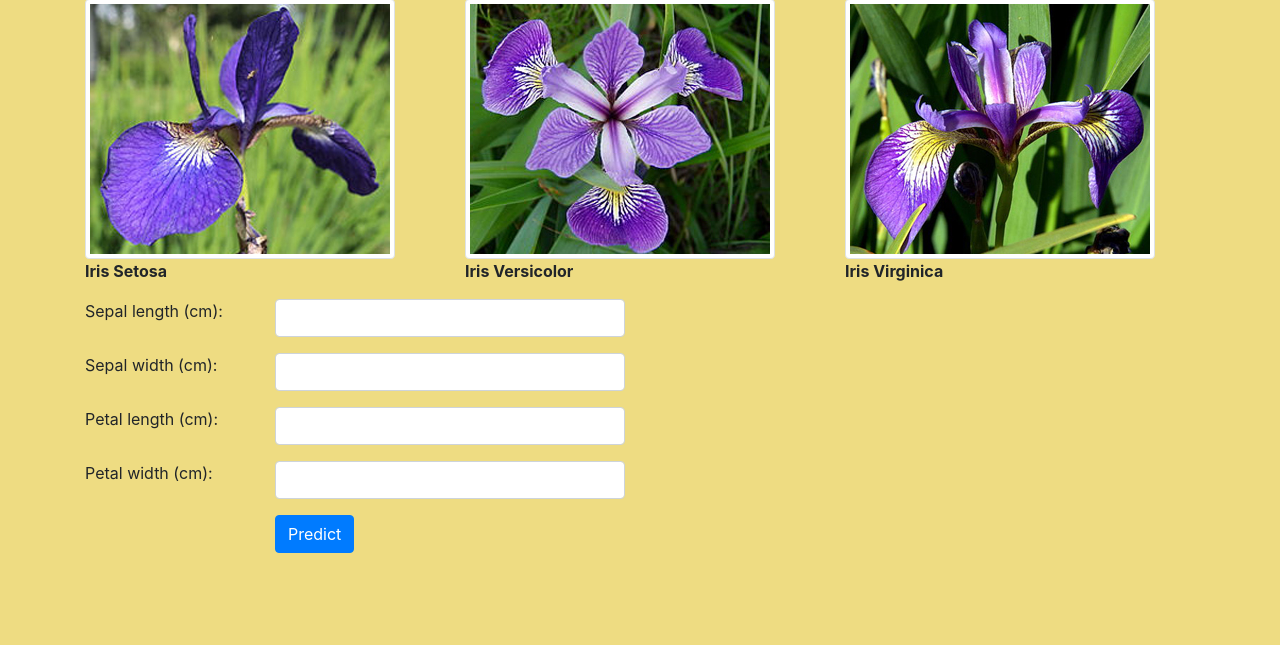
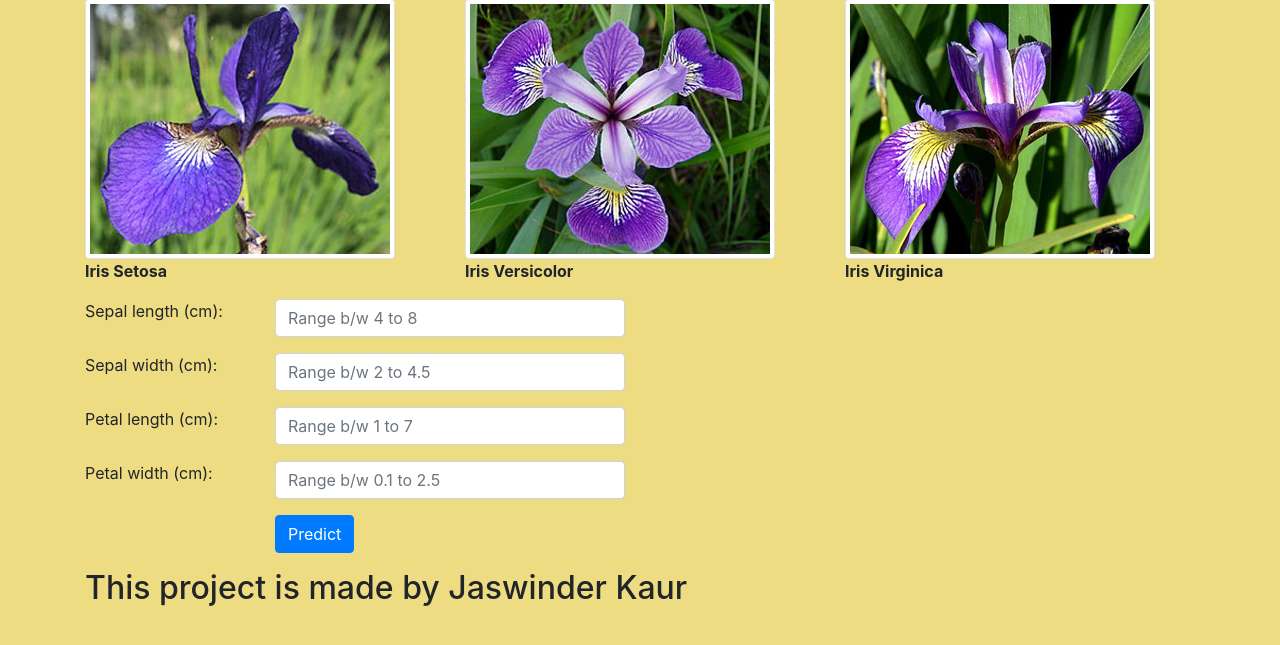
Before and after one commit to jk7814322/PredictIrisFlowerSpecies, a Flask app: page / in a window 1280 px wide. Shown: the part 87-732 px from the top of the page. Run offline with Flask 2, Linux system fonts and the light colour scheme; some libraries are stand-ins or nearby versions.

Commit message:
Update home.html

```diff
--- a/templates/home.html
+++ b/templates/home.html
@@ -41,28 +41,28 @@
             <div class="form-group row">
               <label class="control-label col-sm-2" for="sepal_length">Sepal length (cm):</label>
               <div class="col-sm-4">
-                <input type="text" class="form-control" id="sepal_length" name="sepal_length">
+                <input type="text" class="form-control" id="sepal_length" name="sepal_length" placeholder="Range b/w 4 to 8">
               </div>
             </div>
 
             <div class="form-group row">
               <label class="control-label col-sm-2" for="sepal_width">Sepal width (cm):</label>
               <div class="col-sm-4">
-                <input type="text" class="form-control" id="sepal_width" name="sepal_width">
+                <input type="text" class="form-control" id="sepal_width" name="sepal_width" placeholder="Range b/w 2 to 4.5">
               </div>
             </div>
 
             <div class="form-group row">
               <label class="control-label col-sm-2" for="petal_length">Petal length (cm):</label>
               <div class="col-sm-4">
-                <input type="text" class="form-control" id="petal_length" name="petal_length">
+                <input type="text" class="form-control" id="petal_length" name="petal_length" placeholder="Range b/w 1 to 7">
               </div>
             </div>
 
             <div class="form-group row">
               <label class="control-label col-sm-2" for="petal_width">Petal width (cm):</label>
               <div class="col-sm-4">
-                <input type="text" class="form-control" id="petal_width" name="petal_width">
+                <input type="text" class="form-control" id="petal_width" name="petal_width" placeholder="Range b/w 0.1 to 2.5">
               </div>
             </div>
 
@@ -74,7 +74,7 @@
             </div>
           </form>
         <!-- Ends form section -->
-
+        <H2>This project is made by Jaswinder Kaur</H2>
 
     </div>
 
```
